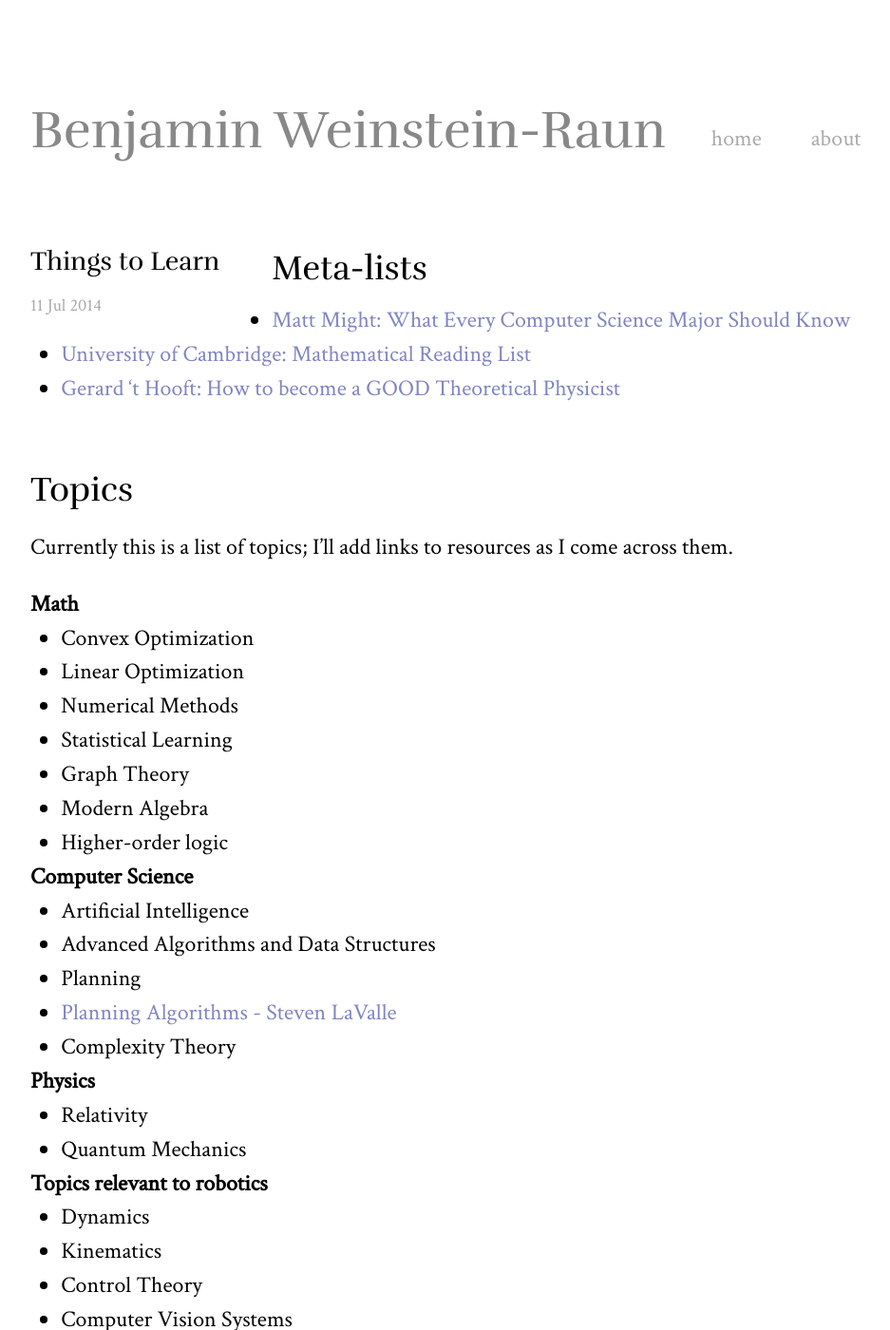
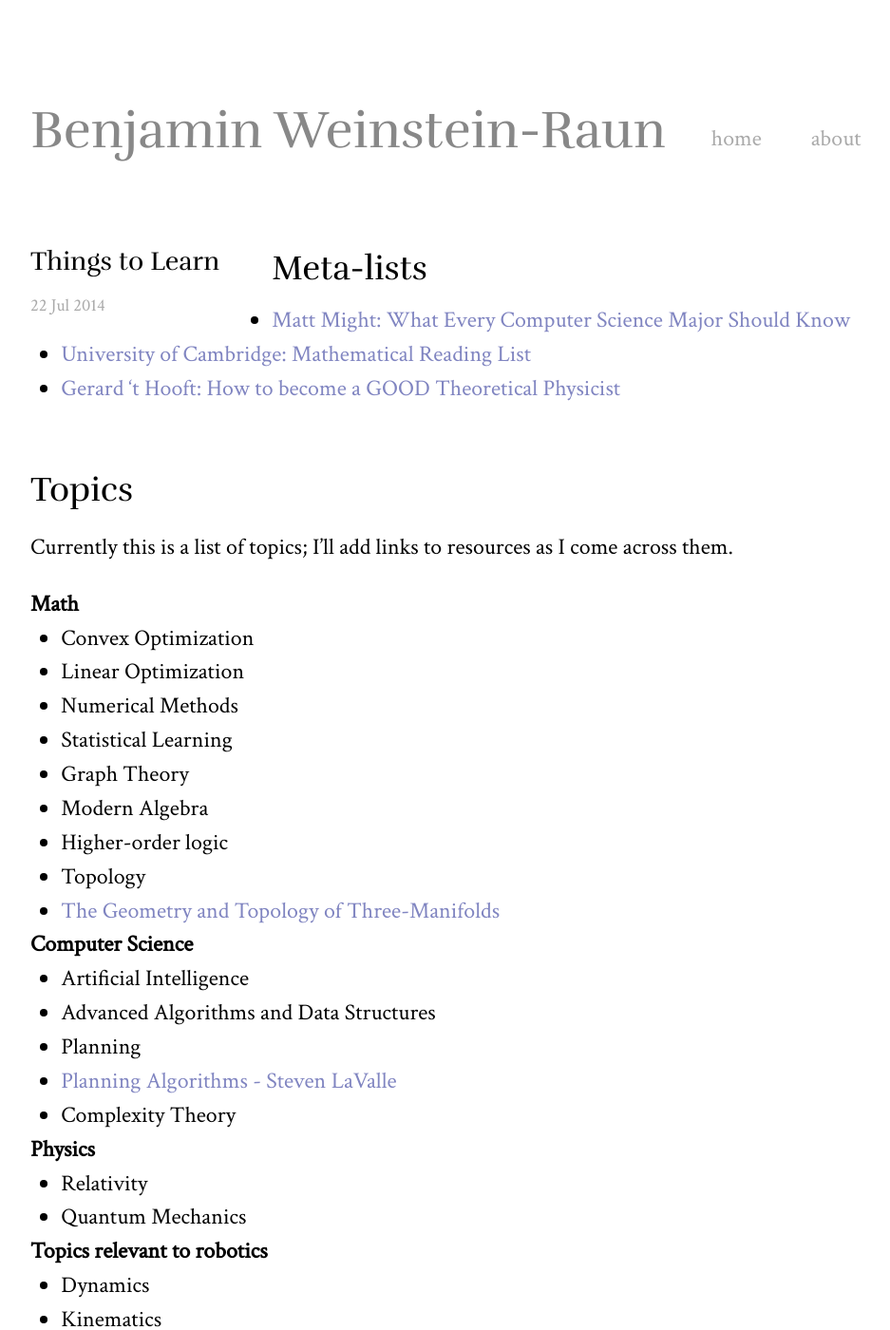
Before and after one commit to benwr/benwr.github.io, a Jekyll site: the page built from learn.markdown, in a window 1280 px wide and 1400 px high. Shown: the whole window at 95% size, without its empty margins (96-1033 px from the left). Built offline with Jekyll 4.4.1, drawn with Linux system fonts in a browser that asks for light colours; Markdown is read by kramdown in place of the engine named in the settings.

Commit message:
add topology of three-manifolds

```diff
--- a/learn.markdown
+++ b/learn.markdown
@@ -1,7 +1,7 @@
 ---
 layout: post
 title: "Things to Learn"
-date: 2014-07-11 1:37:37
+date: 2014-07-22 13:04:37
 ---
 
 ## Meta-lists ##
@@ -23,6 +23,8 @@ Currently this is a list of topics; I'll add links to resources as I come across
 * Graph Theory
 * Modern Algebra
 * Higher-order logic
+* Topology
+ - [The Geometry and Topology of Three-Manifolds](http://library.msri.org/books/gt3m/)
 
 ### Computer Science ###
 * Artificial Intelligence
```
